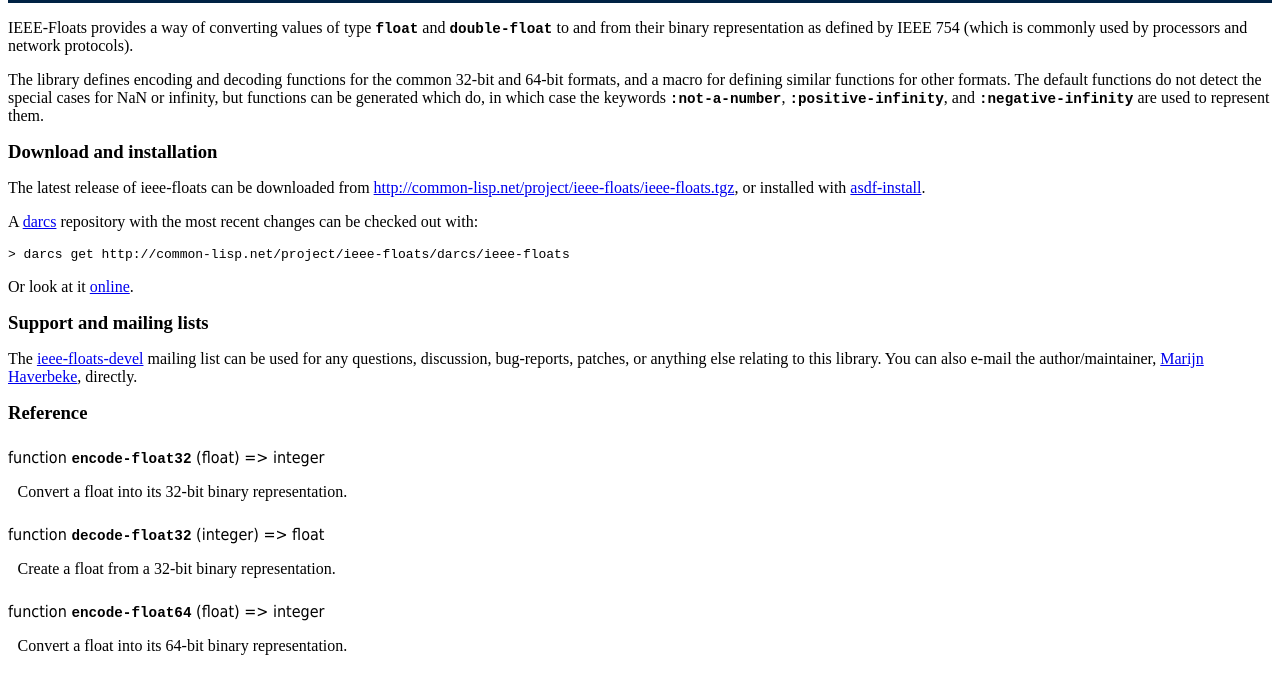
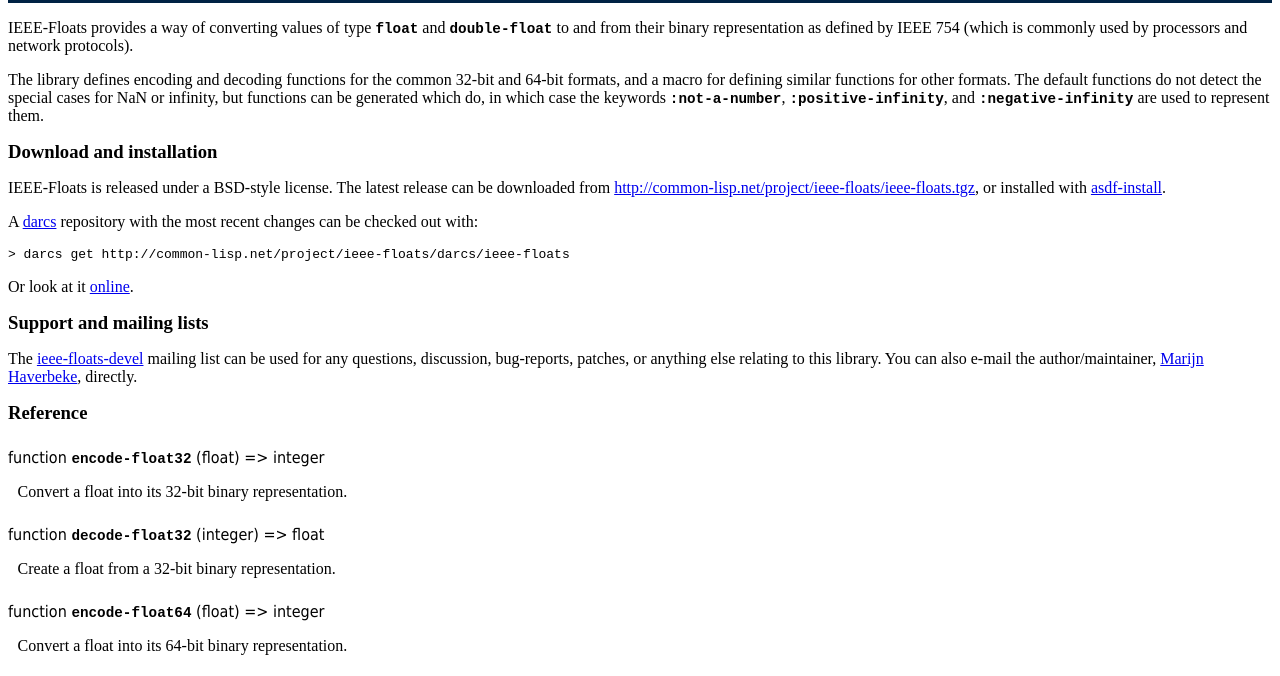
Before and after one commit to marijnh/ieee-floats, a plain HTML site: page doc/index.html in a window 1280 px wide. Shown: the part 102-778 px from the top of the page. Drawn offline with Linux system fonts and the light colour scheme.

Commit message:
mention license style in docs
darcs-hash:20080430110556-ac2de-9e03413367a8593ed91ec010d42b6beca31f3ba4.gz

```diff
--- a/doc/index.html
+++ b/doc/index.html
@@ -28,7 +28,8 @@ to represent them.</p>
 
 <h2>Download and installation</h2>
 
-<p>The latest release of ieee-floats can be downloaded from <a
+<p>IEEE-Floats is released under a BSD-style license. The latest
+release can be downloaded from <a
 href="http://common-lisp.net/project/ieee-floats/ieee-floats.tgz">http://common-lisp.net/project/ieee-floats/ieee-floats.tgz</a>,
 or installed with <a
 href="http://www.cliki.net/ASDF-Install">asdf-install</a>.</p>
```
